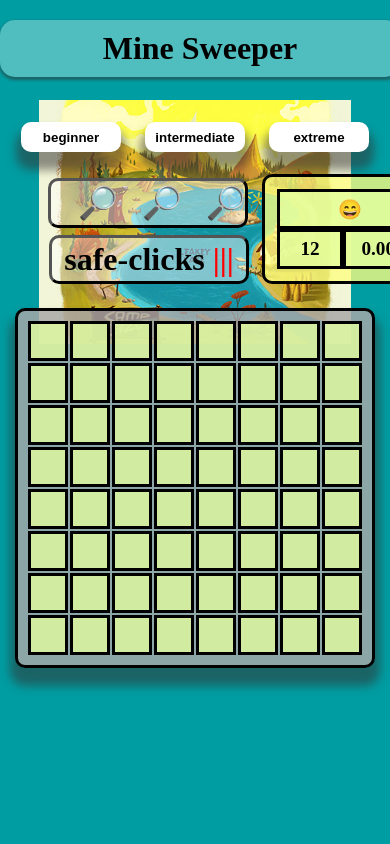
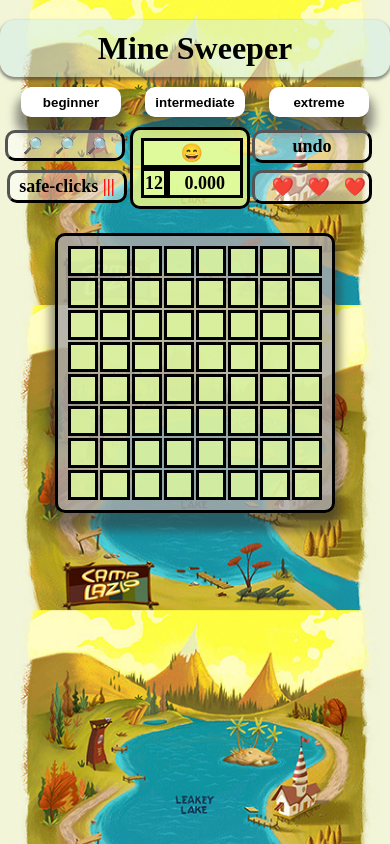
Before and after one commit to nadav-co/mineGame, a plain HTML site: page index.html in a window 390 px wide. Shown: the top 844 px of the page. Drawn offline with Linux system fonts and the light colour scheme.

Commit message:
mobile version

```diff
--- /dev/null
+++ b/css/style-desktop.css
@@ -0,0 +1,214 @@
+* {
+    box-sizing: border-box;
+}
+
+body {
+    background-color: #009da2;
+    text-align: center;
+    vertical-align: auto;
+    margin: 0px;
+    background-image: url(../img/background.jpg);
+    background-repeat: no-repeat;
+    background-size: 80%;
+    background-position-x: center;
+    background-position-y: 100px;
+    font-weight: bolder;
+    height: 100%;
+}
+
+h1 {
+    padding: 10px;
+    width: 400px;
+    box-shadow: 0px 2px 3px 1px #33323287;
+    margin: auto;
+    border-radius: 15px;
+    margin-top: 20px;
+    background-color: #d2efec61;
+}
+
+.buttons>button {
+    height: 30px;
+    width: 100px;
+    background-color: #fff;
+    border-radius: 10px;
+    border: 0ch;
+    font-weight: bolder;
+    box-shadow: -1px 13px 10px 5px #33323287;
+    margin-top: 45px;
+    margin-right: 10px;
+    margin-left: 10px;
+    box-shadow: 0px 13px 10px 5px #33323287;
+}
+
+.buttons>button:hover {
+    cursor: pointer;
+    transform: scale(1.1);
+}
+
+.modal {
+    height: 100px;
+    width: 20%;
+    background-color: bisque;
+    position: absolute;
+    left: 40%;
+    border-radius: 30px;
+    font-size: xx-large;
+    font-weight: bolder;
+    font-family: 'Gill Sans', 'Gill Sans MT', Calibri, 'Trebuchet MS', sans-serif;
+    padding: 30px;
+    display: none;
+}
+
+.display {
+    width: 176px;
+    background-color: #feff82c7;
+    border: solid;
+    border-color: black;
+    margin: auto;
+    margin-top: 22px;
+    border-spacing: 0px;
+    bottom: 400px;
+    border-radius: 10px;
+    padding: 12px;
+    font-size: larger;
+    position: static;
+}
+
+.board {
+    background-color: gray;
+    border: 3px;
+    border-style: solid;
+    border-color: black;
+    margin: auto;
+    box-shadow: 0px 13px 10px 5px #33323287;
+}
+
+table.display>td {
+    width: 80px;
+    box-shadow: 0px 13px 10px 5px #33323287;
+}
+
+table.board {
+    margin-top: 20px;
+    border-radius: 10px;
+    padding: 8px;
+    background-color: #a9a8a8d4;
+}
+
+.display.emoji {
+    display: block;
+    margin: 0%;
+}
+
+.counter {
+    color: black;
+    width: 80px;
+}
+
+.timer {
+    color: black;
+    width: 80px;
+}
+
+.lives {
+    width: 200px;
+    position: absolute;
+    margin-left: 15px;
+    top: 178px;
+    border-radius: 10px;
+    padding: 3px;
+    border: 3px;
+    border-color: black;
+    border-style: outset;
+    background-color: #ffffff73;
+    font-size: xx-large;
+}
+
+.undo {
+    width: 200px;
+    position: absolute;
+    margin-left: 191px;
+    top: 235px;
+    border-radius: 10px;
+    padding: 3px;
+    border: 3px;
+    border-color: black;
+    border-style: outset;
+    background-color: #ffffff73;
+    font-size: xx-large;
+}
+
+.hints {
+    font-size: xx-large;
+    width: 200px;
+    position: absolute;
+    margin-left: -390px;
+    top: 178px;
+    background-color: darkgrey;
+    border-radius: 10px;
+    padding: 3px;
+    border: 3px;
+    border-color: black;
+    border-style: outset;
+    background-color: #ffffff73;
+}
+
+.safe-click {
+    font-size: xx-large;
+    width: 200px;
+    position: absolute;
+    margin-left: -213px;
+    top: 235px;
+    background-color: darkgrey;
+    border-radius: 10px;
+    padding: 3px;
+    border: 3px;
+    border-color: black;
+    border-style: outset;
+    background-color: #ffffff73;
+}
+
+div.all-buttons>* {
+    display: inline-block;
+}
+
+div.all-buttons {
+    width: 700px;
+    margin: auto;
+}
+
+div.all-buttons>div:hover {
+    cursor: pointer;
+    transform: scale(1.05);
+}
+
+.safe {
+    background-color: goldenrod;
+}
+
+.safe-click span {
+    color: red;
+}
+
+td {
+    border: 3px;
+    border-style: solid;
+    border-color: black;
+    width: 40px;
+    height: 40px;
+    background-color: #e3ffa0c9;
+}
+
+td.red {
+    background-color: red;
+}
+
+td:not(.pressed):not(.timer):not(.counter):hover {
+    transform: scale(1.06);
+    cursor: pointer;
+}
+
+.pressed {
+    background-color: black;
+    color: beige;
+}
--- /dev/null
+++ b/css/style-mobile.css
@@ -0,0 +1,210 @@
+* {
+    box-sizing: border-box;
+}
+
+body {
+    background-color: #009da2;
+    text-align: center;
+    vertical-align: auto;
+    margin: 0px;
+    background-image: url(../img/background.jpg);
+    background-size: 100%;
+    font-weight: bolder;
+    height: 100%;
+}
+
+h1 {
+    padding: 10px;
+    width: 100%;
+    box-shadow: 0px 2px 3px 1px #33323287;
+    margin: auto;
+    border-radius: 15px;
+    margin-top: 20px;
+    background-color: #d2efec88;
+}
+
+.buttons>button {
+    height: 30px;
+    width: 100px;
+    background-color: #fff;
+    border-radius: 10px;
+    border: 0ch;
+    font-weight: bolder;
+    box-shadow: -1px 13px 10px 5px #33323287;
+    margin-top: 10px;
+    margin-right: 10px;
+    margin-left: 10px;
+    box-shadow: 0px 13px 10px 5px #33323287;
+}
+
+.buttons>button:hover {
+    cursor: pointer;
+    transform: scale(1.1);
+}
+
+.modal {
+    height: 100px;
+    width: 20%;
+    background-color: bisque;
+    position: absolute;
+    left: 40%;
+    border-radius: 30px;
+    font-size: xx-large;
+    font-weight: bolder;
+    font-family: 'Gill Sans', 'Gill Sans MT', Calibri, 'Trebuchet MS', sans-serif;
+    padding: 30px;
+    display: none;
+}
+
+.display {
+    position: relative;
+    left: -160px;
+    width: 120px;
+    background-color: #feff82c7;
+    border: solid;
+    border-color: black;
+    display: inline-block;
+    margin: auto;
+    margin-top: 10px;
+    border-spacing: 0px;
+    border-radius: 10px;
+    padding: 8px;
+    font-size: large;
+}
+
+.board {
+    background-color: gray;
+    border: 3px;
+    border-style: solid;
+    border-color: black;
+    margin: auto;
+    box-shadow: 0px 13px 10px 5px #33323287;
+}
+
+table.display>td {
+    width: 30px;
+    box-shadow: 0px 13px 10px 5px #33323287;
+}
+
+table.board {
+    margin-top: 20px;
+    border-radius: 10px;
+    padding: 8px;
+    background-color: #a9a8a8d4;
+}
+
+.display.emoji {
+    display: block;
+    margin: 0%;
+}
+
+.counter {
+    color: black;
+}
+
+.timer {
+    color: black;
+}
+
+.lives {
+    width: 120px;
+    position: absolute;
+    margin-left: -158px;
+    top: 170px;
+    border-radius: 10px;
+    padding: 3px;
+    border: 3px;
+    border-color: black;
+    border-style: outset;
+    background-color: #ffffff73;
+    font-size: large;
+}
+
+.undo {
+    width: 120px;
+    position: absolute;
+    margin-left: -38px;
+    top: 130px;
+    border-radius: 10px;
+    padding: 3px;
+    border: 3px;
+    border-color: black;
+    border-style: outset;
+    background-color: #ffffff73;
+    font-size: large;
+}
+
+.hints {
+    font-size: medium;
+    width: 120px;
+    position: absolute;
+    margin-left: -405px;
+    top: 130px;
+    background-color: darkgrey;
+    border-radius: 10px;
+    padding: 3px;
+    border: 3px;
+    border-color: black;
+    border-style: outset;
+    background-color: #ffffff73;
+}
+
+.safe-click {
+    font-size: large;
+    width: 120px;
+    position: absolute;
+    margin-left: -283px;
+    top: 170px;
+    background-color: darkgrey;
+    border-radius: 10px;
+    padding: 3px;
+    border: 3px;
+    border-color: black;
+    border-style: outset;
+    background-color: #ffffff73;
+}
+
+div.all-buttons>* {
+    display: inline-block;
+}
+
+div.all-buttons {
+    width: 700px;
+    margin: auto;
+}
+
+div.all-buttons>div:hover {
+    cursor: pointer;
+    transform: scale(1.05);
+}
+
+.safe {
+    background-color: goldenrod;
+}
+
+.safe-click span {
+    color: red;
+}
+
+td {
+    border: 3px;
+    border-style: solid;
+    border-color: black;
+    width: 30px;
+    height: 30px;
+    background-color: #e3ffa0c9;
+}
+
+td.red {
+    background-color: red;
+}
+
+td:not(.pressed):not(.timer):not(.counter):hover {
+    transform: scale(1.06);
+    cursor: pointer;
+}
+
+.pressed {
+    background-color: black;
+    color: beige;
+}
--- a/css/style.css
+++ b/css/style.css
@@ -1,214 +1,2 @@
-* {
-    box-sizing: border-box;
-}
-
-body {
-    background-color: #009da2;
-    text-align: center;
-    vertical-align: auto;
-    margin: 0px;
-    background-image: url(../img/background.jpg);
-    background-repeat: no-repeat;
-    background-size: 80%;
-    background-position-x: center;
-    background-position-y: 100px;
-    font-weight: bolder;
-    height: 100%;
-}
-
-h1 {
-    padding: 10px;
-    width: 400px;
-    box-shadow: 0px 2px 3px 1px #33323287;
-    margin: auto;
-    border-radius: 15px;
-    margin-top: 20px;
-    background-color: #d2efec61;
-}
-
-.buttons>button {
-    height: 30px;
-    width: 100px;
-    background-color: #fff;
-    border-radius: 10px;
-    border: 0ch;
-    font-weight: bolder;
-    box-shadow: -1px 13px 10px 5px #33323287;
-    margin-top: 45px;
-    margin-right: 10px;
-    margin-left: 10px;
-    box-shadow: 0px 13px 10px 5px #33323287;
-}
-
-.buttons>button:hover {
-    cursor: pointer;
-    transform: scale(1.1);
-}
-
-.modal {
-    height: 100px;
-    width: 20%;
-    background-color: bisque;
-    position: absolute;
-    left: 40%;
-    border-radius: 30px;
-    font-size: xx-large;
-    font-weight: bolder;
-    font-family: 'Gill Sans', 'Gill Sans MT', Calibri, 'Trebuchet MS', sans-serif;
-    padding: 30px;
-    display: none;
-}
-
-.display {
-    width: 176px;
-    background-color: #feff82c7;
-    border: solid;
-    border-color: black;
-    display: inline-block;
-    margin: auto;
-    margin-top: 22px;
-    border-spacing: 0px;
-    bottom: 400px;
-    border-radius: 10px;
-    padding: 12px;
-    font-size: larger;
-}
-
-.board {
-    background-color: gray;
-    border: 3px;
-    border-style: solid;
-    border-color: black;
-    margin: auto;
-    box-shadow: 0px 13px 10px 5px #33323287;
-}
-
-table.display>td {
-    width: 80px;
-    box-shadow: 0px 13px 10px 5px #33323287;
-}
-
-table.board {
-    margin-top: 20px;
-    border-radius: 10px;
-    padding: 8px;
-    background-color: #a9a8a8d4;
-}
-
-.display.emoji {
-    display: block;
-    margin: 0%;
-}
-
-.counter {
-    color: black;
-    width: 80px;
-}
-
-.timer {
-    color: black;
-    width: 80px;
-}
-
-.lives {
-    width: 200px;
-    position: absolute;
-    margin-left: 15px;
-    top: 178px;
-    border-radius: 10px;
-    padding: 3px;
-    border: 3px;
-    border-color: black;
-    border-style: outset;
-    background-color: #ffffff73;
-    font-size: xx-large;
-}
-
-.undo {
-    width: 200px;
-    position: absolute;
-    margin-left: 191px;
-    top: 235px;
-    border-radius: 10px;
-    padding: 3px;
-    border: 3px;
-    border-color: black;
-    border-style: outset;
-    background-color: #ffffff73;
-    font-size: xx-large;
-}
-
-.hints {
-    font-size: xx-large;
-    width: 200px;
-    position: absolute;
-    margin-left: -390px;
-    top: 178px;
-    background-color: darkgrey;
-    border-radius: 10px;
-    padding: 3px;
-    border: 3px;
-    border-color: black;
-    border-style: outset;
-    background-color: #ffffff73;
-}
-
-.safe-click {
-    font-size: xx-large;
-    width: 200px;
-    position: absolute;
-    margin-left: -213px;
-    top: 235px;
-    background-color: darkgrey;
-    border-radius: 10px;
-    padding: 3px;
-    border: 3px;
-    border-color: black;
-    border-style: outset;
-    background-color: #ffffff73;
-}
-
-div.all-buttons>* {
-    display: inline-block;
-}
-
-div.all-buttons {
-    width: 700px;
-    margin: auto;
-}
-
-div.all-buttons>div:hover {
-    cursor: pointer;
-    transform: scale(1.05);
-}
-
-.safe {
-    background-color: goldenrod;
-}
-
-.safe-click span {
-    color: red;
-}
-
-td {
-    border: 3px;
-    border-style: solid;
-    border-color: black;
-    width: 40px;
-    height: 40px;
-    background-color: #e3ffa0c9;
-}
-
-td.red {
-    background-color: red;
-}
-
-td:not(.pressed):not(.timer):not(.counter):hover {
-    transform: scale(1.06);
-    cursor: pointer;
-}
-
-.pressed {
-    background-color: black;
-    color: beige;
-}
+@import './style-mobile.css';
+@import './style-desktop.css' screen and (min-width: 768px);
--- a/js/main.js
+++ b/js/main.js
@@ -86,7 +86,7 @@ function renderBoard(board) {
                 if (cell.mineNegsCount > 0) value = cell.mineNegsCount
             }
             if (cell.isFlaged) value = '🏴‍☠️'
-            txtHtml += `\t<td class="cell-${i}-${j}${cellClass}" oncontextmenu="cellMarked(event)" onclick="cellClicked(this,true)">${value}</td>\n`
+            txtHtml += `\t<td class="cell-${i}-${j}${cellClass}" ondblclick="cellMarked(event)" oncontextmenu="cellMarked(event)" onclick="cellClicked(this,true)">${value}</td>\n`
         }
         txtHtml += '</tr>\n'
     }
@@ -208,7 +208,7 @@ function cellClicked(elCell, calledInClick = false) {
 
 }
 
-function cellMarked(ev, calledInClick = false) {
+function cellMarked(ev) {
     if (!gGameOn && !gFirstMove) return
     ev.preventDefault();
     var elCell = ev.target
@@ -258,7 +258,6 @@ function undo() {
     var change = gChanged.pop()
     if (change.type === 'click') {
         for (var count = change.count; count > 0; count--) {
-            console.log(change)
             for (var i = 0; i < change.changed.length; i++) {
                 var cell = change.changed[i]
                 cell.isPressed = false
```
